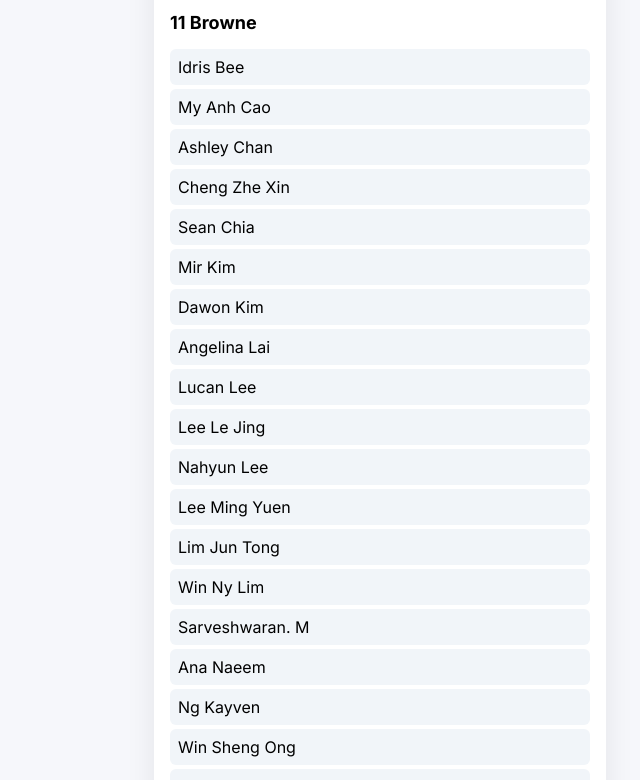
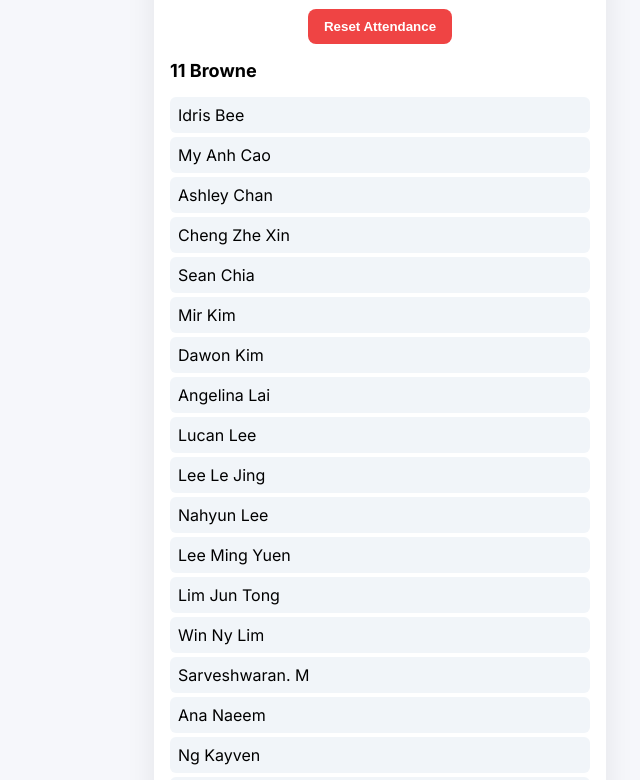
Before and after one commit to 18schia-web/BArcode, a plain HTML site: page attendance.html in a window 1280 px wide. Shown: the part 127-907 px from the top of the page, without its empty margins (260-900 px from the left). Drawn offline with Linux system fonts and the light colour scheme.

Commit message:
Update attendance.html

```diff
--- a/attendance.html
+++ b/attendance.html
@@ -30,6 +30,17 @@ a {
   font-weight: 600;
   text-decoration: none;
 }
+button {
+  display: block;
+  margin: 0 auto 16px auto;
+  background: #ef4444;
+  color: white;
+  border: none;
+  padding: 10px 16px;
+  border-radius: 8px;
+  font-weight: 600;
+  cursor: pointer;
+}
 .section { margin-bottom: 24px; }
 .section h2 { font-size: 18px; margin-bottom: 8px; }
 ul { list-style: none; padding: 0; }
@@ -47,11 +58,12 @@ li {
 <div class="box">
   <h1>Attendance</h1>
   <a href="index.html">← Back to Scanner</a>
+  <button id="resetBtn">Reset Attendance</button>
   <div id="sections"></div>
 </div>
 
 <script>
-// Paste your list here
+// Attendance list (homerooms)
 const attendanceList = {
   "11 Browne": [
     "Idris Bee","My Anh Cao","Ashley Chan","Cheng Zhe Xin","Sean Chia","Mir Kim",
@@ -95,11 +107,11 @@ const attendanceList = {
   ]
 };
 
-localStorage.setItem("attendanceList", JSON.stringify(attendanceList));
 const present = JSON.parse(localStorage.getItem("presentList")) || [];
 
 const sectionsDiv = document.getElementById("sections");
 
+// Create sections per homeroom
 for (const homeroom in attendanceList) {
   const section = document.createElement("div");
   section.classList.add("section");
@@ -119,6 +131,15 @@ for (const homeroom in attendanceList) {
 
   sectionsDiv.appendChild(section);
 }
+
+// RESET BUTTON LOGIC
+const resetBtn = document.getElementById("resetBtn");
+resetBtn.addEventListener("click", () => {
+  if (confirm("Are you sure you want to reset all scanned attendance?")) {
+    localStorage.removeItem("presentList");
+    location.reload();
+  }
+});
 </script>
 </body>
 </html>
```
